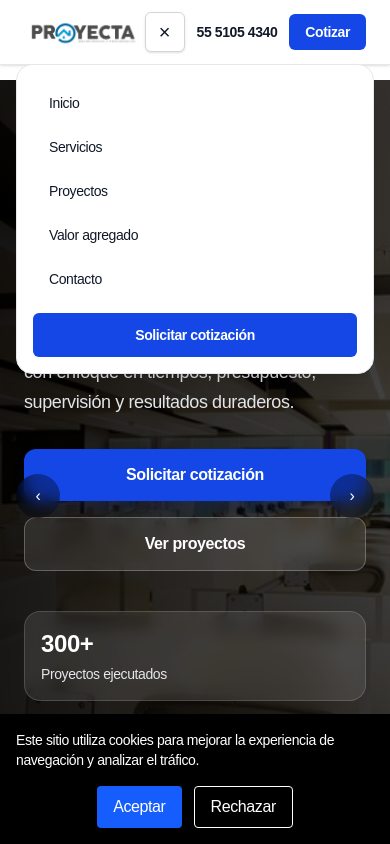
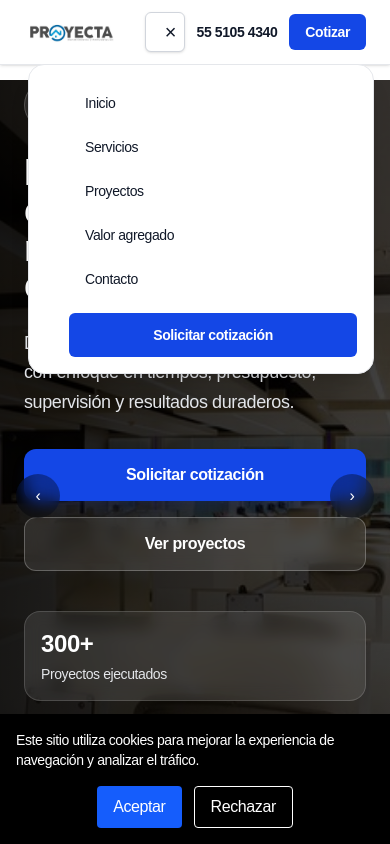
Before and after one commit to caprivara86/proyectaremodela, a Next.js app: page / in a window 390 px wide. Both pictures are taken after a click on the button "Abrir menú". Shown: the top 844 px of the page. Built offline with nearby package versions, Linux system fonts and the light colour scheme.

Commit message:
fix: adjust mobile hamburger menu spacing to avoid overlap with logo

```diff
--- a/src/components/MobileMenu.tsx
+++ b/src/components/MobileMenu.tsx
@@ -14,26 +14,26 @@ export default function MobileMenu() {
   const [open, setOpen] = useState(false);
 
   return (
-    <div className="md:hidden">
+    <div className="ml-3 md:hidden">
       <button
         type="button"
         aria-label="Abrir menú"
         aria-expanded={open}
         onClick={() => setOpen((v) => !v)}
-        className="inline-flex h-10 w-10 items-center justify-center rounded-md border border-gray-300 bg-white text-gray-900 shadow-sm hover:bg-gray-50 transition"
+        className="ml-3 inline-flex h-10 w-10 items-center justify-center rounded-md border border-gray-300 bg-white text-gray-900 shadow-sm hover:bg-gray-50 transition"
       >
-        <span className="text-xl leading-none">{open ? "×" : "☰"}</span>
+        <span className="ml-3 text-xl leading-none">{open ? "×" : "☰"}</span>
       </button>
 
       {open && (
-        <div className="absolute left-4 right-4 top-16 z-50 rounded-2xl border border-gray-200 bg-white p-4 shadow-xl">
-          <nav className="flex flex-col">
+        <div className="ml-3 absolute left-4 right-4 top-16 z-50 rounded-2xl border border-gray-200 bg-white p-4 shadow-xl">
+          <nav className="ml-3 flex flex-col">
             {links.map((link) => (
               <a
                 key={link.href}
                 href={link.href}
                 onClick={() => setOpen(false)}
-                className="rounded-lg px-4 py-3 text-sm font-medium text-gray-900 hover:bg-gray-50 transition"
+                className="ml-3 rounded-lg px-4 py-3 text-sm font-medium text-gray-900 hover:bg-gray-50 transition"
               >
                 {link.label}
               </a>
@@ -42,7 +42,7 @@ export default function MobileMenu() {
             <a
               href="/contacto"
               onClick={() => setOpen(false)}
-              className="mt-3 inline-flex items-center justify-center rounded-md bg-blue-700 px-4 py-3 text-sm font-semibold text-white hover:bg-blue-800 transition"
+              className="ml-3 mt-3 inline-flex items-center justify-center rounded-md bg-blue-700 px-4 py-3 text-sm font-semibold text-white hover:bg-blue-800 transition"
             >
               Solicitar cotización
             </a>
```
